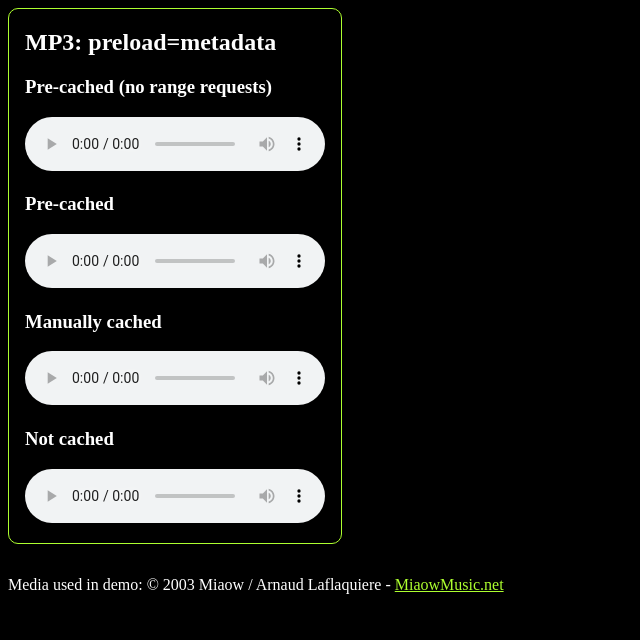
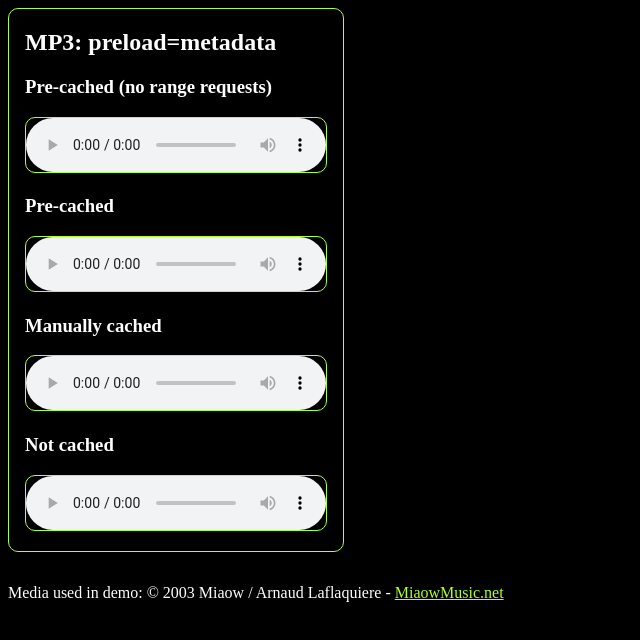
Before and after one commit to daffinm/audio-cache-test, a website: page www/index.html in a window 1280 px wide. Shown: the whole page, without its empty margins (0-640 px from the left). Drawn offline with nearby package versions, Linux system fonts and the light colour scheme.

Commit message:
Small style change to make the audio elements easier to see on Firefox. (Note: Firefox seems to work fine. So I think this may be a Chrome issue after all...)

```diff
--- a/www/index.html
+++ b/www/index.html
@@ -18,6 +18,10 @@
 
             width: fit-content;
             width: -moz-fit-content;
+        }
+        audio {
+            border: solid 1px greenyellow;
+            border-radius: 10px;
         }
         @media only screen and (min-width : 700px) {
             .audio-container {
```
